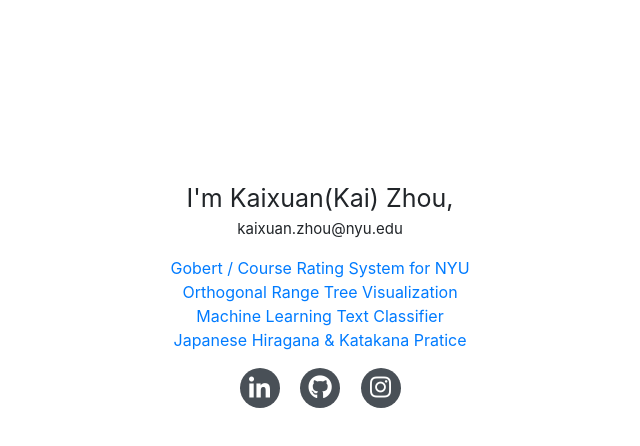
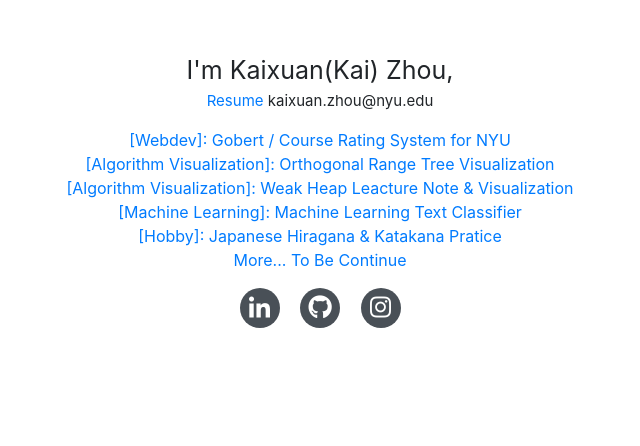
Before and after one commit to ZhouJoseph/ZhouJoseph.github.io, a plain HTML site: page index.html in a window 1280 px wide. Shown: the part 120-566 px from the top of the page, without its empty margins (320-960 px from the left). Drawn offline with Linux system fonts and the light colour scheme.

Commit message:
added some more stuff here

```diff
--- a/css/main.css
+++ b/css/main.css
@@ -66,6 +66,7 @@
   animation-duration: 3s;
   -webkit-animation-name: opac; /* Safari 4.0 - 8.0 */
   -webkit-animation-duration: 3s;
+  margin-top: -10%;
 }
 
 .social-icons a:last-child {
--- a/index.html
+++ b/index.html
@@ -35,39 +35,46 @@
       <div class="blk-as-all">
         <div class="header" id="header">
           I'm Kaixuan(Kai) Zhou,
-          <p class="email">kaixuan.zhou@nyu.edu</p>
+          <p class="email">
+            <a
+              href="https://drive.google.com/file/d/1kEPZR3wnabOEykJJL5uUSgKuggn-Z1Yd/view?usp=sharing"
+            >
+              Resume
+            </a>
+            kaixuan.zhou@nyu.edu
+          </p>
         </div>
+
         <div>
           <a href="https://gobert.herokuapp.com/">
-            Gobert / Course Rating System for NYU
+            [Webdev]: Gobert / Course Rating System for NYU
           </a>
         </div>
         <div>
           <a
             href="https://zhoujoseph.github.io/Orthogonal-range-tree-visualization/"
           >
-            Orthogonal Range Tree Visualization
+            [Algorithm Visualization]: Orthogonal Range Tree Visualization
+          </a>
+        </div>
+        <div>
+          <a href="https://github.com/ZhouJoseph/Weak_Heap_Visualization">
+            [Algorithm Visualization]: Weak Heap Leacture Note & Visualization
           </a>
         </div>
         <div>
           <a href="https://github.com/ml5803/ml-text-classifier">
-            Machine Learning Text Classifier
+            [Machine Learning]: Machine Learning Text Classifier
           </a>
         </div>
         <div>
           <a href="https://zhoujoseph.github.io/hirakata/">
-            Japanese Hiragana & Katakana Pratice
+            [Hobby]: Japanese Hiragana & Katakana Pratice
           </a>
         </div>
-
-        <!-- <div>
-          <form method="get" action="img/KaixuanZhou_Resume.pdf">
-            <button type="submit" class="btn btn-outline-secondary">Resume.pdf</button>
-          </form>
-          <form method="get" action="project.html">
-            <button type="submit" class="btn btn-outline-secondary">Projects</button>
-          </form>
-        </div> -->
+        <div>
+          <a href="#"> More... To Be Continue </a>
+        </div>
         <div class="social-icons">
           <a href="https://www.linkedin.com/in/kaixuan-zhou-nyu/">
             <i class="fab fa-linkedin-in"></i>
```
